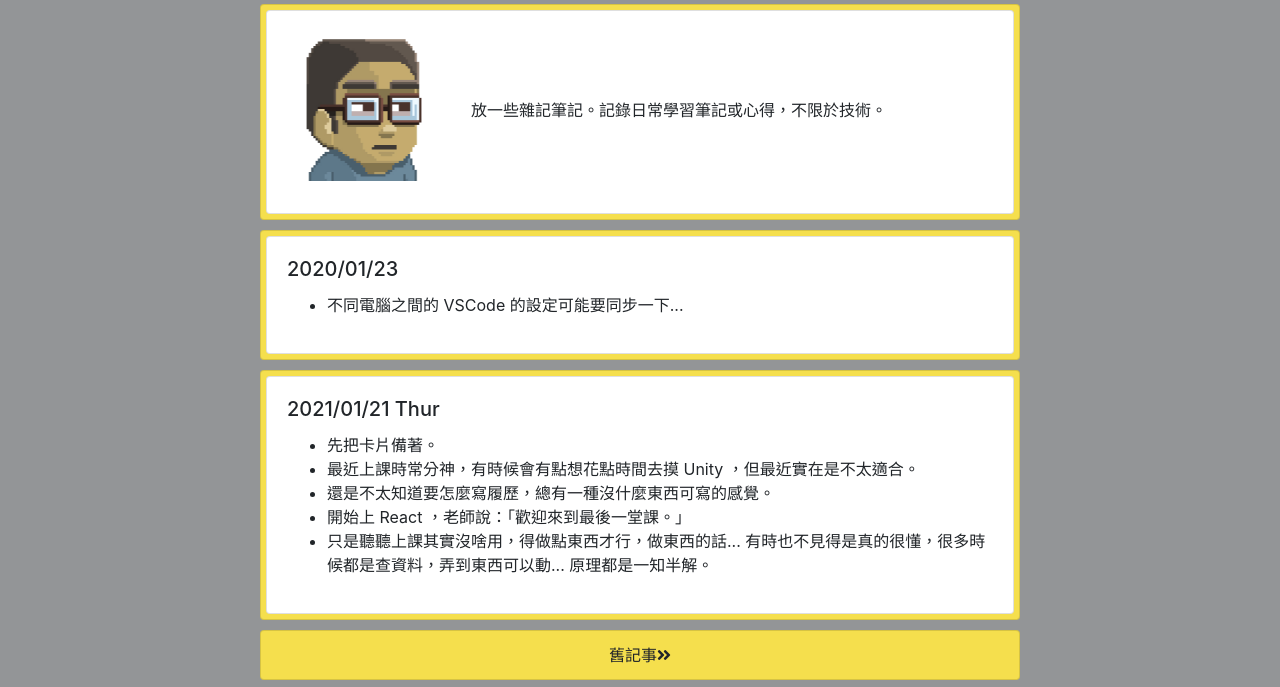
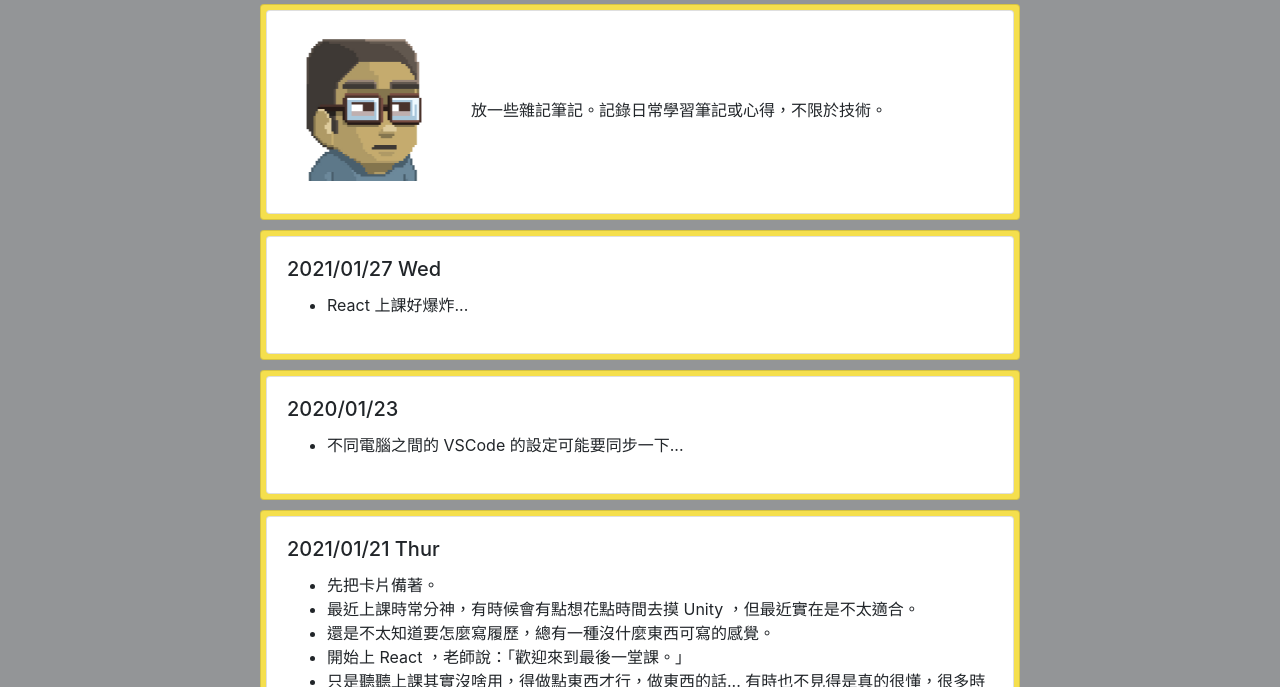
Before and after one commit to jchans-learning/jchans.github.io_b2022, a plain HTML site: page index.html in a window 1280 px wide. Shown: the part 70-757 px from the top of the page. Drawn offline with Linux system fonts and the light colour scheme.

Commit message:
add new entry

```diff
--- a/index.html
+++ b/index.html
@@ -48,16 +48,30 @@
         <div class="col-lg-8 card dailypost">
           <div class="card">
             <div class="card-body">
+              <h5 class="card-title">2021/01/27 Wed</h5>
+              <ul>
+                <li>React 上課好爆炸...</li>
+              </ul>
+              <!--
+              <figure>
+                <figcaption>小標題</figcaption>
+                <pre><code>指令</code></pre>
+              </figure>
+              -->
+            </div>
+          </div>
+        </div>
+        <!-- Code card end -->
+
+        <!-- Code card start -->
+        <div class="col-lg-8 card dailypost">
+          <div class="card">
+            <div class="card-body">
               <h5 class="card-title">2020/01/23</h5>
               <ul>
                 <li>不同電腦之間的 VSCode 的設定可能要同步一下...</li>
               </ul>
-              <!--
-            <figure>
-              <figcaption>小標題</figcaption>
-              <pre><code>指令</code></pre>
-            </figure>
-            --></div>
+            </div>
           </div>
         </div>
         <!-- Code card end -->
@@ -83,12 +97,7 @@
                   原理都是一知半解。
                 </li>
               </ul>
-              <!--
-            <figure>
-              <figcaption>小標題</figcaption>
-              <pre><code>指令</code></pre>
-            </figure>
-            --></div>
+            </div>
           </div>
         </div>
         <!-- Code card end -->
```
